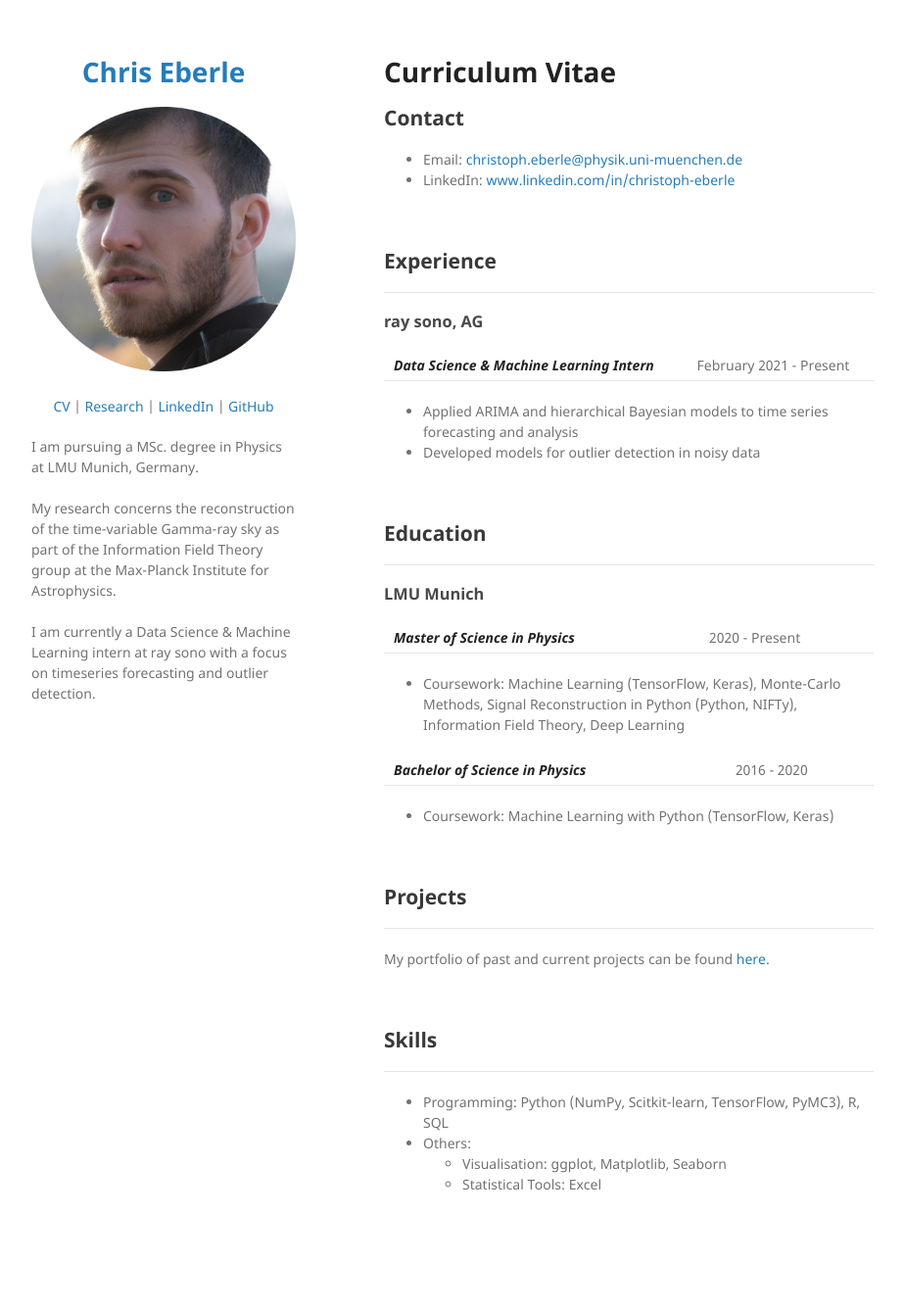
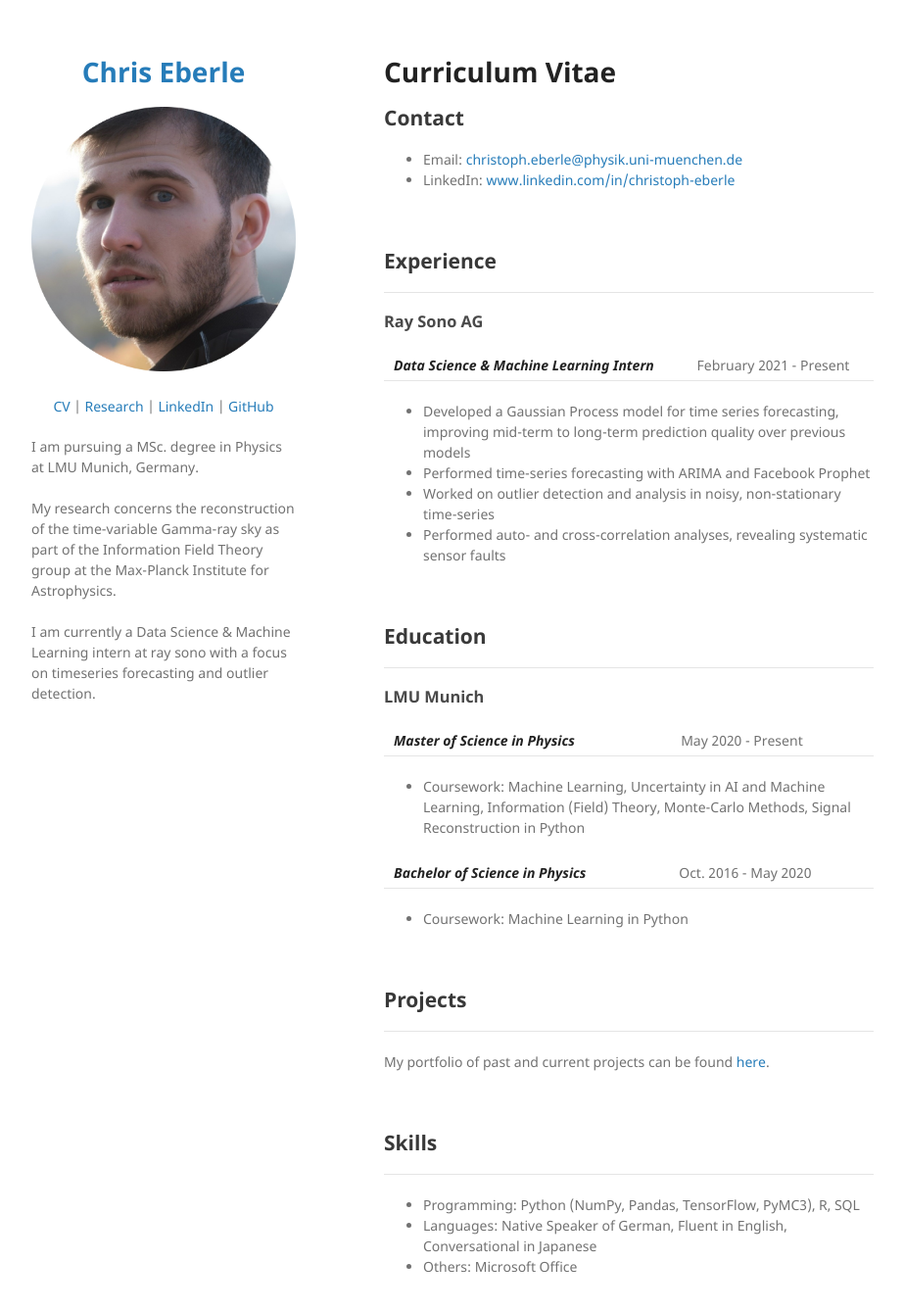
Before and after one commit to christopheberle/christopheberle.github.io, a Jekyll site: the page built from cv.md, in a window 1280 px wide and 1373 px high. Shown: the top 1338 px of the window at 98% size, without its empty margins (178-1101 px from the left). Built offline with Jekyll 4.4.1, drawn with Linux system fonts in a browser that asks for light colours.

Commit message:
Updated CV

```diff
--- a/cv.md
+++ b/cv.md
@@ -14,12 +14,14 @@ layout: default
 ## Experience
 ---
 
-### ray sono, AG
+### Ray Sono AG
 
 ***Data Science & Machine Learning Intern*** | February 2021 - Present
 
-* Applied ARIMA and hierarchical Bayesian models to time series forecasting and analysis
-* Developed models for outlier detection in noisy data
+* Developed a Gaussian Process model for time series forecasting, improving mid-term to long-term prediction quality over previous models
+* Performed time-series forecasting with ARIMA and Facebook Prophet
+* Worked on outlier detection and analysis in noisy, non-stationary time-series
+* Performed auto- and cross-correlation analyses, revealing systematic sensor faults
 
 <br>
 
@@ -28,14 +30,14 @@ layout: default
 
 ### LMU Munich
 
-***Master of Science in Physics*** | 2020 - Present
+***Master of Science in Physics*** | May 2020 - Present
 
-* Coursework: Machine Learning (TensorFlow, Keras), Monte-Carlo Methods, Signal Reconstruction in Python (Python, NIFTy), Information Field Theory, Deep Learning
+* Coursework: Machine Learning, Uncertainty in AI and Machine Learning, Information (Field) Theory, Monte-Carlo Methods, Signal Reconstruction in Python
 
 
-***Bachelor of Science in Physics*** | 2016 - 2020
+***Bachelor of Science in Physics*** | Oct. 2016 - May 2020
 
-* Coursework: Machine Learning with Python (TensorFlow, Keras)
+* Coursework: Machine Learning in Python
 
 <br>
 
@@ -49,7 +51,6 @@ My portfolio of past and current projects can be found [here](/index).
 ## Skills
 ---
 
-* Programming: Python (NumPy, Scitkit-learn, TensorFlow, PyMC3), R, SQL
-* Others:
-  * Visualisation: ggplot, Matplotlib, Seaborn
-  * Statistical Tools: Excel
+* Programming: Python (NumPy, Pandas, TensorFlow, PyMC3), R, SQL
+* Languages: Native Speaker of German, Fluent in English, Conversational in Japanese
+* Others: Microsoft Office
```
Also changed, not shown: index.md (+1 -1 lines).
